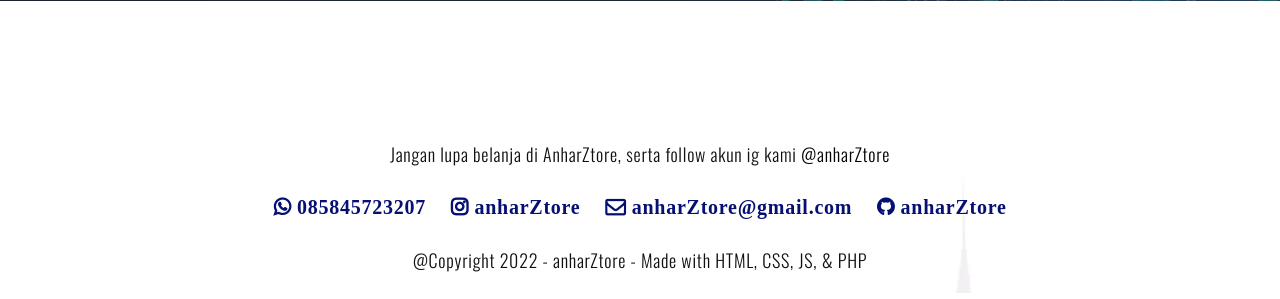
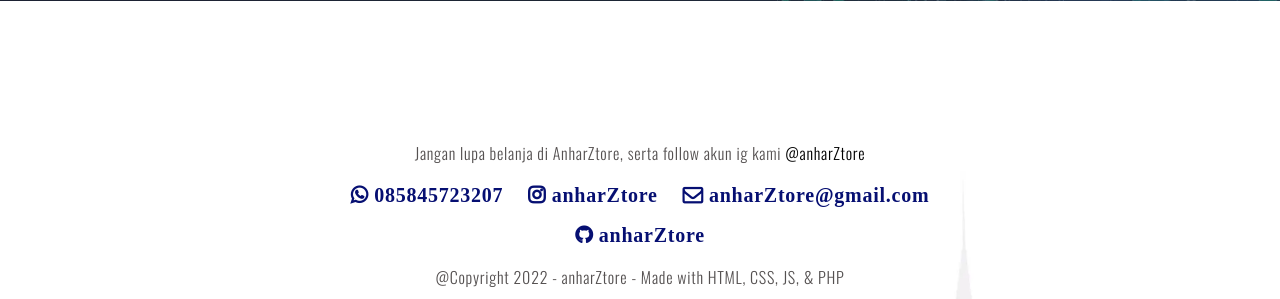
Before and after one commit to Anhar12/PA-WEB, a PHP site: page /pengguna/admin/kelola.php in a window 1280 px wide. Shown: the part 679-978 px from the top of the page. Run offline with PHP 8.4, Linux system fonts and the light colour scheme; a user stored in the database is signed in.

Commit message:
Update kelola.php

```diff
--- a/pengguna/admin/kelola.php
+++ b/pengguna/admin/kelola.php
@@ -51,6 +51,7 @@
 
     <!-- footer -->
     <div class="bawah">
+        <div class="container" id="product">
             <footer class="footerAbout">
                 <div class="footer">
                         <p>
@@ -66,6 +67,7 @@
                     <p> @Copyright 2022 - anharZtore - Made with HTML, CSS, JS, & PHP </p>
             </footer>
         </div>
+    </div>
 
     <script src="../../scriptabout.js"></script>
 </body>
```
Lines whose indentation alone changed are shown as unchanged.
